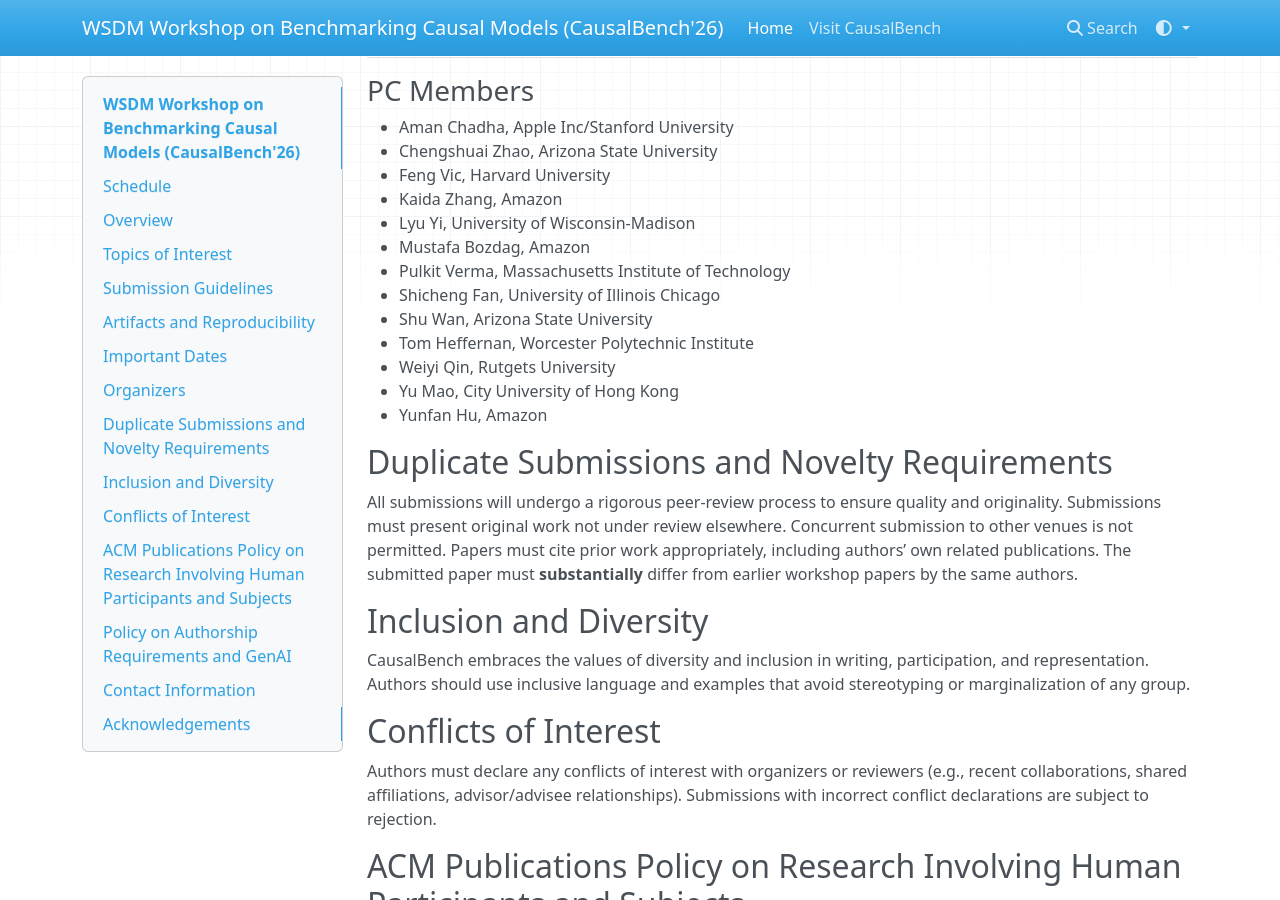
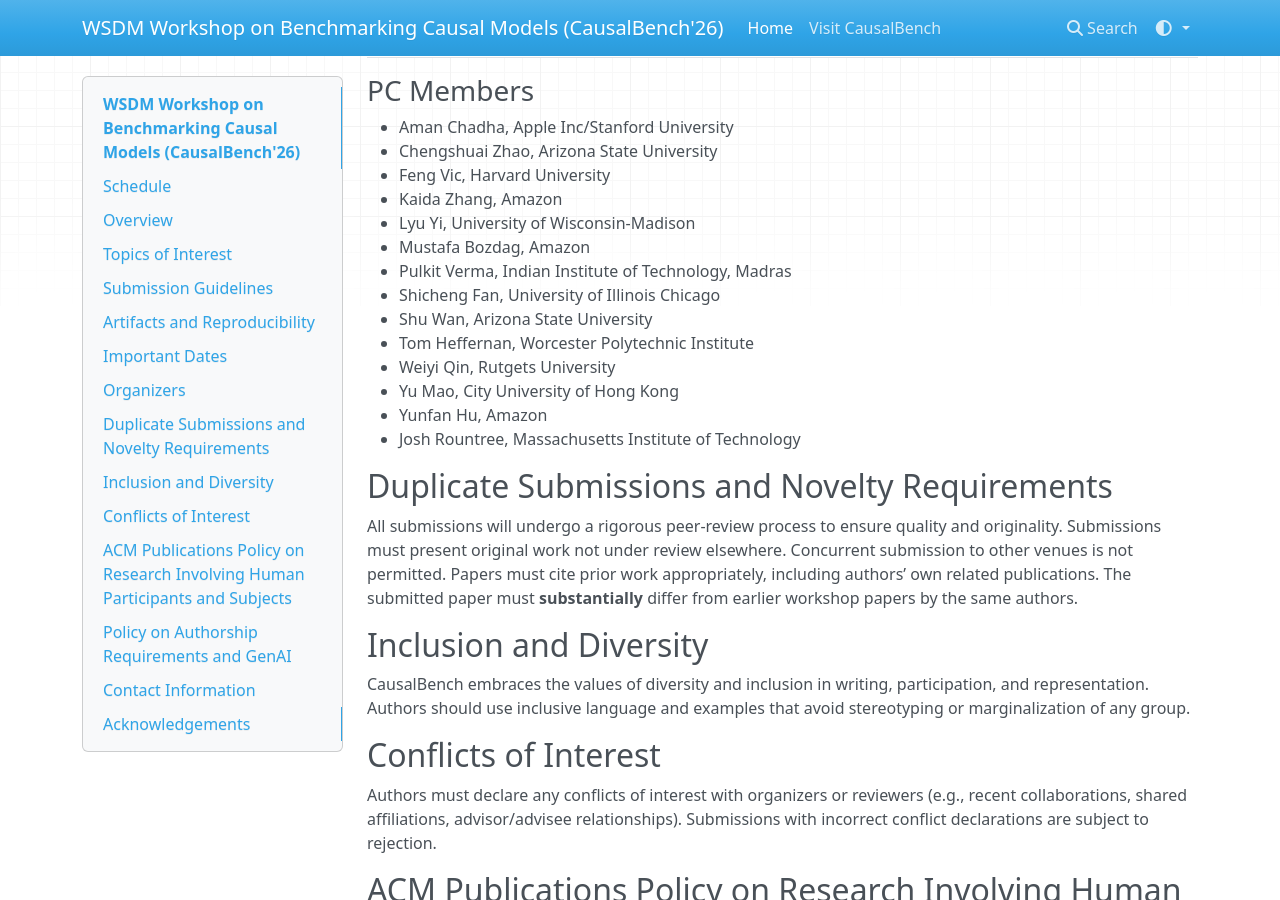
Before and after one commit to CausalBenchOrg/CausalBench-WSDM26, an MkDocs documentation site: the page built from docs/index.md, in a window 1280 px wide and 900 px high, scrolled down 4114 px. Built offline with MkDocs 1.6.1, drawn with Linux system fonts in a browser that asks for light colours; nearby versions of some CDN libraries.

Commit message:
updates on PC

```diff
--- a/docs/index.md
+++ b/docs/index.md
@@ -103,13 +103,14 @@
 - Kaida Zhang,	Amazon
 - Lyu Yi,	University of Wisconsin-Madison
 - Mustafa Bozdag,	Amazon
-- Pulkit Verma,	Massachusetts Institute of Technology
+- Pulkit Verma,	Indian Institute of Technology, Madras
 - Shicheng Fan,	University of Illinois Chicago
 - Shu Wan,	Arizona State University
 - Tom Heffernan, Worcester Polytechnic Institute
 - Weiyi Qin,	Rutgets University
 - Yu Mao,	City University of Hong Kong
 - Yunfan Hu,	Amazon
+- Josh Rountree, Massachusetts Institute of Technology
 
 ## Duplicate Submissions and Novelty Requirements
 All submissions will undergo a rigorous peer-review process to ensure quality and originality. Submissions must present original work not under review elsewhere. Concurrent submission to other venues is not permitted. Papers must cite prior work appropriately, including authors’ own related publications. The submitted paper must **substantially** differ from earlier workshop papers by the same authors.
```
